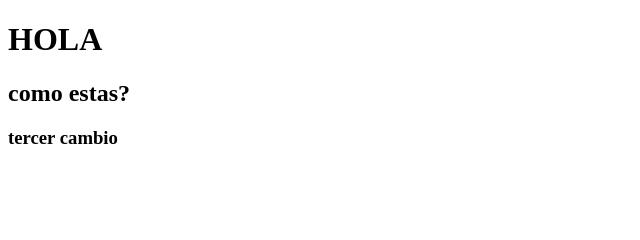
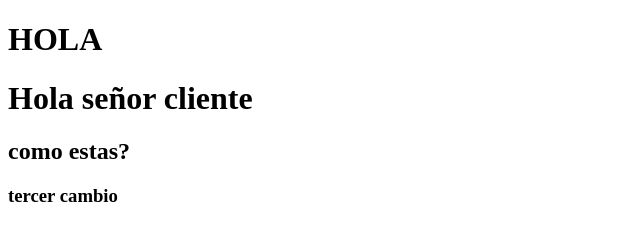
Before and after one commit to afvp0315/practicagit, a plain HTML site: page index.html in a window 1280 px wide. Shown: the whole page, without its empty margins (0-640 px from the left). Drawn offline with Linux system fonts and the light colour scheme.

Commit message:
Agregando titulo 'hola señor clinete'

```diff
--- a/index.html
+++ b/index.html
@@ -7,6 +7,7 @@
 </head>
 <body>
     <h1>HOLA</h1>
+    <h1>Hola señor cliente</h1>
     <h2>como estas?</h2>
     <h3>tercer cambio</h3>
 </body>
```
